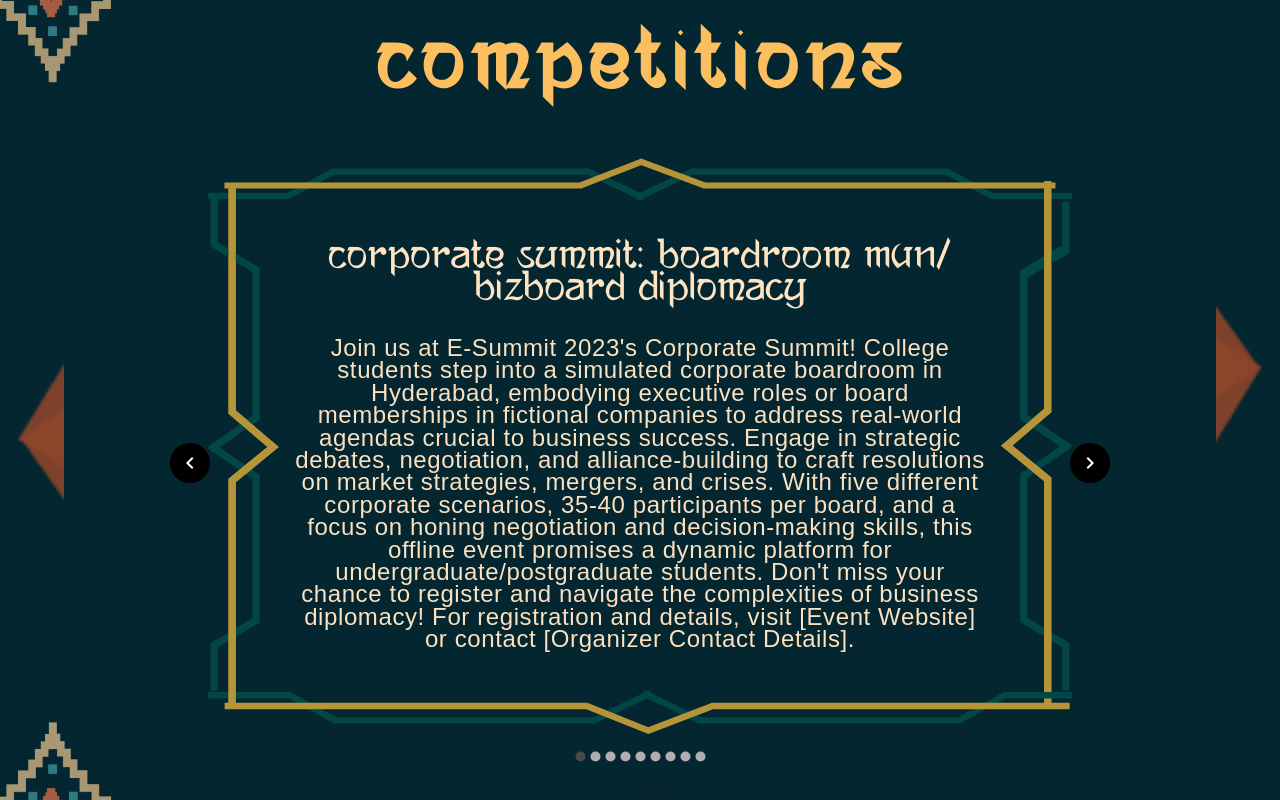
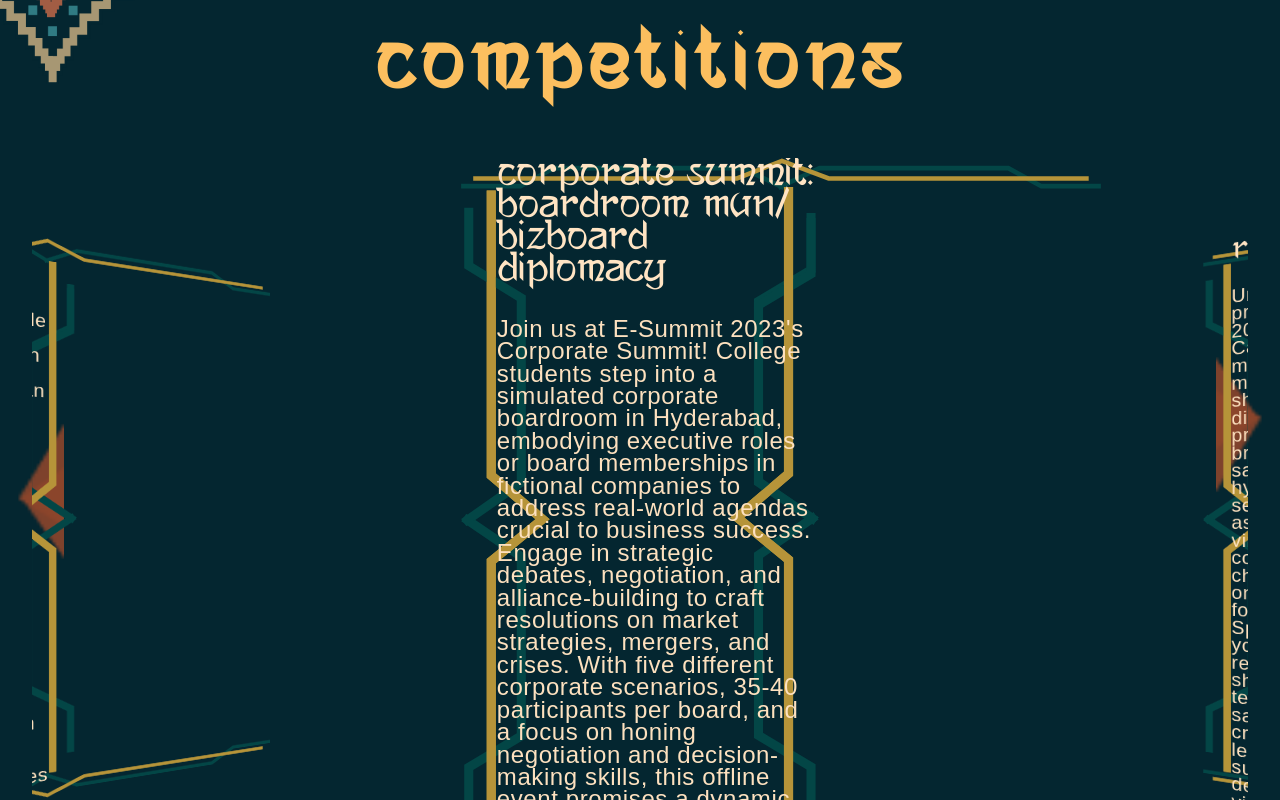
Before and after one commit to E-Cell-IITH/E-Cell-Website, a Next.js app: page /esummit in a window 1280 px wide. Shown: the part 2380-3180 px from the top of the page. Built offline with nearby package versions, Linux system fonts and the light colour scheme; a web font is replaced by a local one.

Commit message:
swiper js slider

```diff
--- a/components/ESummt/Competitions.jsx
+++ b/components/ESummt/Competitions.jsx
@@ -3,6 +3,19 @@
 import React from "react";
 import Carousel from "react-material-ui-carousel";
 import BorderContainer from "./BorderContainer";
+
+import { Swiper, SwiperSlide } from "swiper/react";
+import { EffectCoverflow, Pagination } from "swiper";
+// import Swiper core and required modules
+import SwiperCore, { Autoplay, Navigation } from "swiper/core";
+
+// install Swiper modules
+SwiperCore.use([Autoplay, Pagination, Navigation]);
+
+import Image from "next/image";
+
+import "swiper/css";
+import "swiper/css/pagination";
 
 const gentiumnormal = Gentium_Plus({ subsets: ["latin"], weight: "400" });
 
@@ -13,39 +26,48 @@
 const competitions = [
   {
     title: "Corporate Summit: Boardroom MUN/ BizBoard Diplomacy",
-    content: "Join us at E-Summit 2023's Corporate Summit! College students step into a simulated corporate boardroom in Hyderabad, embodying executive roles or board memberships in fictional companies to address real-world agendas crucial to business success. Engage in strategic debates, negotiation, and alliance-building to craft resolutions on market strategies, mergers, and crises. With five different corporate scenarios, 35-40 participants per board, and a focus on honing negotiation and decision-making skills, this offline event promises a dynamic platform for undergraduate/postgraduate students. Don't miss your chance to register and navigate the complexities of business diplomacy! For registration and details, visit [Event Website] or contact [Organizer Contact Details]."
+    content:
+      "Join us at E-Summit 2023's Corporate Summit! College students step into a simulated corporate boardroom in Hyderabad, embodying executive roles or board memberships in fictional companies to address real-world agendas crucial to business success. Engage in strategic debates, negotiation, and alliance-building to craft resolutions on market strategies, mergers, and crises. With five different corporate scenarios, 35-40 participants per board, and a focus on honing negotiation and decision-making skills, this offline event promises a dynamic platform for undergraduate/postgraduate students. Don't miss your chance to register and navigate the complexities of business diplomacy! For registration and details, visit [Event Website] or contact [Organizer Contact Details].",
   },
   {
     title: "Retail Challenge",
-    content: "Unleash your retail prowess at E-Summit 2023's Retail Challenge! Calling all teams of 4-6 members to set up and manage their booths, showcasing innovative displays, strategic pricing, and marketing brilliance to maximize sales. With a hypothetical product to sell and attendees acting as customers armed with virtual tokens, this competition is your chance to shine. Join the online preliminary round for a shot at the finals. Spread the word, gather your teams, and get ready for an offline showdown where the team with the highest sales takes home the crown. Register now and let your retail skills reign supreme! For more details and registration, visit [Event Website] or contact [Organizer Contact Details]."
+    content:
+      "Unleash your retail prowess at E-Summit 2023's Retail Challenge! Calling all teams of 4-6 members to set up and manage their booths, showcasing innovative displays, strategic pricing, and marketing brilliance to maximize sales. With a hypothetical product to sell and attendees acting as customers armed with virtual tokens, this competition is your chance to shine. Join the online preliminary round for a shot at the finals. Spread the word, gather your teams, and get ready for an offline showdown where the team with the highest sales takes home the crown. Register now and let your retail skills reign supreme! For more details and registration, visit [Event Website] or contact [Organizer Contact Details].",
   },
   {
     title: "Interview Challenge:",
-    content: "Join the Interview Challenge 2023! Calling all college students to step into the hiring hot seat in this dynamic competition. Take on the role of a company executive or entrepreneur, tasked with strategic hiring decisions critical for your organization's success. Engage with a pool of candidates, showcasing your interviewing finesse, decision-making prowess, and negotiation skills as you navigate discussions on salaries, perks, roles, and positions. With a focus on making astute hiring choices within specified budgets, this event challenges your adaptability and judgment. Register now for the online preliminary round, where your quiz skills can earn you a spot among the 25 finalists competing offline. Elevate your hiring game and register today! For details and registration, visit [Event Website] or contact [Organizer Contact Details]."
+    content:
+      "Join the Interview Challenge 2023! Calling all college students to step into the hiring hot seat in this dynamic competition. Take on the role of a company executive or entrepreneur, tasked with strategic hiring decisions critical for your organization's success. Engage with a pool of candidates, showcasing your interviewing finesse, decision-making prowess, and negotiation skills as you navigate discussions on salaries, perks, roles, and positions. With a focus on making astute hiring choices within specified budgets, this event challenges your adaptability and judgment. Register now for the online preliminary round, where your quiz skills can earn you a spot among the 25 finalists competing offline. Elevate your hiring game and register today! For details and registration, visit [Event Website] or contact [Organizer Contact Details].",
   },
   {
     title: "Startup Olympiad",
-    content: "Startup Olympiad 2023: Igniting Innovation and Strategy! Calling all dynamic teams of 4-5 members to showcase their entrepreneurial brilliance in a multi-round challenge. Dive into a whirlwind of strategic thinking and creativity as you tackle a common startup problem statement across various challenges. From crafting detailed startup reports for investor pitches to devising comprehensive marketing and strategic plans, each round tests your skills and adaptability. Engage in head-to-head negotiation battles, showcasing your business acumen and negotiation prowess. Register now to compete, collaborate, and revolutionize the startup landscape. For registration and more information, visit [Event Website] or contact [Organizer Contact Details]. Don't miss your shot at Startup Olympiad 2023 - where innovation meets strategy!"
+    content:
+      "Startup Olympiad 2023: Igniting Innovation and Strategy! Calling all dynamic teams of 4-5 members to showcase their entrepreneurial brilliance in a multi-round challenge. Dive into a whirlwind of strategic thinking and creativity as you tackle a common startup problem statement across various challenges. From crafting detailed startup reports for investor pitches to devising comprehensive marketing and strategic plans, each round tests your skills and adaptability. Engage in head-to-head negotiation battles, showcasing your business acumen and negotiation prowess. Register now to compete, collaborate, and revolutionize the startup landscape. For registration and more information, visit [Event Website] or contact [Organizer Contact Details]. Don't miss your shot at Startup Olympiad 2023 - where innovation meets strategy!",
   },
   {
     title: "Debate Competition",
-    content: "Debate Competition: Gear up for an exhilarating clash of corporate titans where strategic prowess reigns supreme! Teams delve into the heart of industry rivalry by analyzing, strategizing, and debating the fate of two competing companies. From dissecting historical trajectories to crafting meticulous strategic roadmaps and crisis management plans, each facet of business acumen will be put to the test. Dive into financial analyses, foreseeing future scenarios, and crafting comprehensive marketing campaigns tailored to target audiences. In a riveting structured debate format, defend your chosen company's superiority, backed by compelling arguments spanning business models, marketing strategies, financial robustness, and crisis management finesse. Don't miss the chance to showcase your strategic acumen! Register your team now for the ultimate corporate showdown. For registrations and further details, visit [Event Website] or connect with [Organizer Contact Details]."
+    content:
+      "Debate Competition: Gear up for an exhilarating clash of corporate titans where strategic prowess reigns supreme! Teams delve into the heart of industry rivalry by analyzing, strategizing, and debating the fate of two competing companies. From dissecting historical trajectories to crafting meticulous strategic roadmaps and crisis management plans, each facet of business acumen will be put to the test. Dive into financial analyses, foreseeing future scenarios, and crafting comprehensive marketing campaigns tailored to target audiences. In a riveting structured debate format, defend your chosen company's superiority, backed by compelling arguments spanning business models, marketing strategies, financial robustness, and crisis management finesse. Don't miss the chance to showcase your strategic acumen! Register your team now for the ultimate corporate showdown. For registrations and further details, visit [Event Website] or connect with [Organizer Contact Details].",
   },
   {
     title: "Be a CEO",
-    content: "\"Be a CEO\" - Step into the CEO's Shoes! Are you ready to navigate the intricate world of company leadership and decision-making? This unique event offers an immersive experience for participants to embody a CEO's role, facing real-world scenarios and making critical choices. The competition unfolds in two stages, starting with an online quiz and culminating in an offline showdown during the campus startup fair. Engage with a variety of business challenges, from market disruptions to internal dilemmas, mirroring the everyday encounters of venture capitalists. With a focus on strategic decision-making and industry insights, participants must weigh risks, assess perspectives, and chart the best paths to drive their companies forward. Seasoned industry judges will determine the winners, welcoming all participants with knowledge of the CEO role. Join us for this exhilarating journey into the CEO's realm. Register now at [Event Website] or contact [Organizer Contact Details]. Don't miss your chance to \"Be a CEO\" and lead with strategic brilliance!"
+    content:
+      "\"Be a CEO\" - Step into the CEO's Shoes! Are you ready to navigate the intricate world of company leadership and decision-making? This unique event offers an immersive experience for participants to embody a CEO's role, facing real-world scenarios and making critical choices. The competition unfolds in two stages, starting with an online quiz and culminating in an offline showdown during the campus startup fair. Engage with a variety of business challenges, from market disruptions to internal dilemmas, mirroring the everyday encounters of venture capitalists. With a focus on strategic decision-making and industry insights, participants must weigh risks, assess perspectives, and chart the best paths to drive their companies forward. Seasoned industry judges will determine the winners, welcoming all participants with knowledge of the CEO role. Join us for this exhilarating journey into the CEO's realm. Register now at [Event Website] or contact [Organizer Contact Details]. Don't miss your chance to \"Be a CEO\" and lead with strategic brilliance!",
   },
   {
     title: "Product Review",
-    content: "Product Review Showdown: From Dumb to Viable! Calling all marketing and entrepreneurship enthusiasts to dissect startup ideas in this thrilling offline event. Get ready to dive deep into random startup concepts, analyzing their flaws and why they're destined to fail. With technical precision, participants will unveil why these ideas won't work, citing specific aspects that hinder their success. But it doesn't end there! Showcase your strategic brilliance by proposing changes and additions to transform these flawed concepts into viable ventures. The judges will evaluate your arguments, seeking agreement on the flaws and the suggested solutions. Whether solo or in teams of 3 or 2. Join us for this eye-opening session and turn \"dumb\" into a viable startup gem! Register now at [Event Website] or connect with [Organizer Contact Details]."
+    content:
+      "Product Review Showdown: From Dumb to Viable! Calling all marketing and entrepreneurship enthusiasts to dissect startup ideas in this thrilling offline event. Get ready to dive deep into random startup concepts, analyzing their flaws and why they're destined to fail. With technical precision, participants will unveil why these ideas won't work, citing specific aspects that hinder their success. But it doesn't end there! Showcase your strategic brilliance by proposing changes and additions to transform these flawed concepts into viable ventures. The judges will evaluate your arguments, seeking agreement on the flaws and the suggested solutions. Whether solo or in teams of 3 or 2. Join us for this eye-opening session and turn \"dumb\" into a viable startup gem! Register now at [Event Website] or connect with [Organizer Contact Details].",
   },
   {
     title: "Business Quiz",
-    content: "Business Quiz: Test Your Acumen! Dive into the world of business knowledge and strategy in this engaging and competitive event! Perfect for those with an eye for entrepreneurship or an interest in marketing, this quiz offers a platform to showcase your acumen. With multiple rounds blending online and offline challenges - from multiple-choice questions to intense case studies and rapid-fire rounds - participants will navigate various business domains. Join us for exhilarating debates, strategic solutions, and quick-witted responses. Secure your spot among the top performers by registering your team of 2-4 members. For details and registration, visit [Event Website] or reach out to [Organizer Contact Details]. Get ready to test your business prowess and vie for the top spot in this thrilling quiz!"
+    content:
+      "Business Quiz: Test Your Acumen! Dive into the world of business knowledge and strategy in this engaging and competitive event! Perfect for those with an eye for entrepreneurship or an interest in marketing, this quiz offers a platform to showcase your acumen. With multiple rounds blending online and offline challenges - from multiple-choice questions to intense case studies and rapid-fire rounds - participants will navigate various business domains. Join us for exhilarating debates, strategic solutions, and quick-witted responses. Secure your spot among the top performers by registering your team of 2-4 members. For details and registration, visit [Event Website] or reach out to [Organizer Contact Details]. Get ready to test your business prowess and vie for the top spot in this thrilling quiz!",
   },
   {
     title: "Stock Competition",
-    content: "Stock Competition: Trade Your Way to Success! Are you ready to take on the stock market challenge? Join us for an exhilarating competition where finance enthusiasts showcase their investment prowess! From crafting investment strategies to live trading simulations, this event offers a platform to exhibit your financial acumen. With rounds ranging from online portfolio submissions to live trading simulations and final presentations, participants navigate real-time market challenges. Whether you're a local team from Hyderabad or joining from across the nation, this competition promises a platform for diverse perspectives and intense trading action. Register your team or join individually for a chance to make it to the top 5-10 teams and present your winning portfolio. For details and registration, visit [Event Website] or contact [Organizer Contact Details]. Get ready to trade, strategize, and compete in this thrilling stock competition!"
+    content:
+      "Stock Competition: Trade Your Way to Success! Are you ready to take on the stock market challenge? Join us for an exhilarating competition where finance enthusiasts showcase their investment prowess! From crafting investment strategies to live trading simulations, this event offers a platform to exhibit your financial acumen. With rounds ranging from online portfolio submissions to live trading simulations and final presentations, participants navigate real-time market challenges. Whether you're a local team from Hyderabad or joining from across the nation, this competition promises a platform for diverse perspectives and intense trading action. Register your team or join individually for a chance to make it to the top 5-10 teams and present your winning portfolio. For details and registration, visit [Event Website] or contact [Organizer Contact Details]. Get ready to trade, strategize, and compete in this thrilling stock competition!",
   },
 ];
 
@@ -94,29 +116,45 @@
           Competitions{" "}
         </h3>
         <div className="mb-[5%] w-[80%] sm:w-[95%]">
-          <Carousel
-            animation="slide"
-            duration={1000}
-            autoPlay={false}
-            navButtonsAlwaysVisible={true}
-            navButtonsProps={{
-              style: {
-                backgroundColor:'black'
-              }
+          <Swiper
+            // autoplay={{
+            //   delay: 1500,
+            //   disableOnInteraction: false,
+            // }}
+            spaceBetween={500}
+            effect={"coverflow"}
+            slidesPerView={"auto"}
+            grabCursor={true}
+            centeredSlides={true}
+            loop={true}
+            height={"auto"}
+            breakpoints={{
+              600: {
+                slidesPerView: "2",
+                centeredSlides: true,
+              },
             }}
-            navButtonsWrapperProps={{
-              style: {
-                marginLeft:'10vw',
-                marginRight:'10vw'
-              }
+            coverflowEffect={{
+              slideShadows: false,
+              rotate: 20,
+              stretch: 0,
+              depth: 100,
+              modifier: 1,
             }}
+            pagination={{ clickable: true }}
+            modules={[EffectCoverflow, Pagination]}
           >
             {competitions.map((competition, index) => {
               return (
-                <center key={index}>
+                // <center key={index}>
+                <SwiperSlide
+                  key={index}
+                  // style={{ width: 'auto', marginRight: 'auto'}}
+                  className="w-[54rem] m-0 flex items-center justify-center"
+                >
                   <BorderContainer
-                    heightcss="h-[24rem] sm:h-[30rem] lg:h-[36rem]"
-                    widthcss="w-[36rem] sm:w-[45rem] lg:w-[54rem]"
+                    heightcss="h-[24rem] sm:h-[30rem] lg:h-[45rem]"
+                    widthcss="w-[36rem] sm:w-[45rem] lg:w-[40rem]"
                     marginleftcss="ml-[36rem] sm:ml-[30rem] lg:ml-[54rem]"
                     margintopcss="mt-[24rem] sm:mt-[45rem] lg:mt-[36rem]"
                   >
@@ -138,10 +176,11 @@
                       </div>
                     </div>
                   </BorderContainer>
-                </center>
+                  {/* </center> */}
+                </SwiperSlide>
               );
             })}
-          </Carousel>
+          </Swiper>
         </div>
       </div>
     </section>
```
Also changed, not shown: pages/esummit.js (+3 -9 lines).
